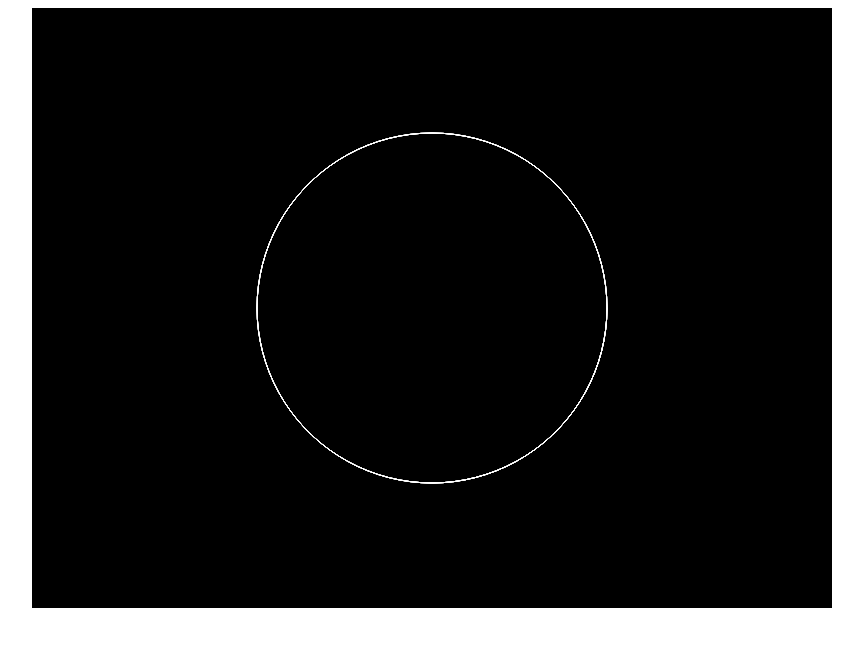
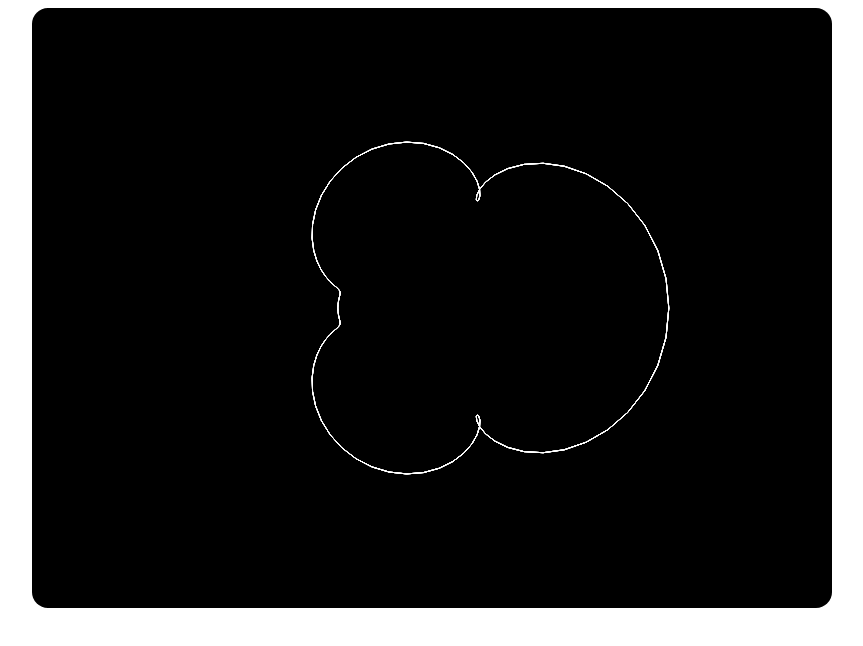
Before and after one commit to andydevs/fourier-drawing, a website built with webpack: page public/index.html in a window 1280 px wide. Shown: the whole page, without its empty margins (208-1071 px from the left). Built offline with nearby package versions, Linux system fonts and the light colour scheme.

Commit message:
Scaled rotating vectors stacked

```diff
--- a/app/index.js
+++ b/app/index.js
@@ -5,6 +5,14 @@
  * Created: 9 - 10 - 2020
  */
 import './style/main.scss'
+
+// Build a random fourier series of n elements
+const n = 6
+const downscale = 0.5
+const fourier = [0]
+for (let i = 1; i < n; i++) {
+    fourier.push(downscale*Math.random()*(n / i))
+}
 
 // Get draw context
 const fout = document.getElementById('fourout')
@@ -62,5 +70,17 @@ const srv = (s, n) => th => ({
     y: s*Math.sin(2*Math.PI*n*th)
 })
 
+/**
+ * Performs vector addition on rotating vectors,
+ * effectively stacking the two circles together
+ *
+ * @param {{x: float, y: float}} a first vector
+ * @param {{x: float, y: float}} b second vector
+ */
+const stack = (a, b) => th => ({
+    x: a(th).x + b(th).x,
+    y: a(th).y + b(th).y
+})
+
 // Draw function
-drawFunction(srv(3.5, 1))
+drawFunction(fourier.map(srv).reduce(stack))
--- a/app/style/main.scss
+++ b/app/style/main.scss
@@ -10,4 +10,6 @@
 
 #fourout {
     background-color: black;
+    max-width: 100%;
+    border-radius: 12pt;
 }
```
Also changed, not shown: TODO.md (+3 -2 lines).
